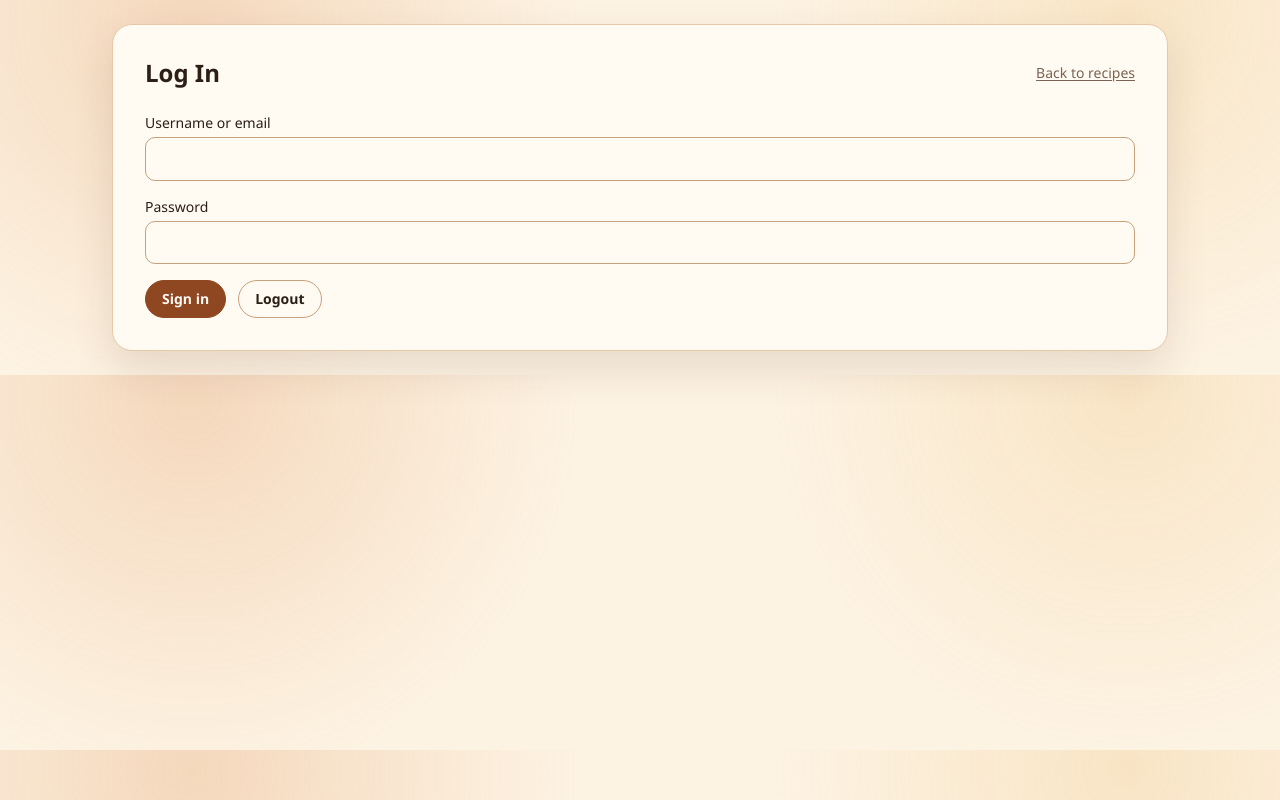
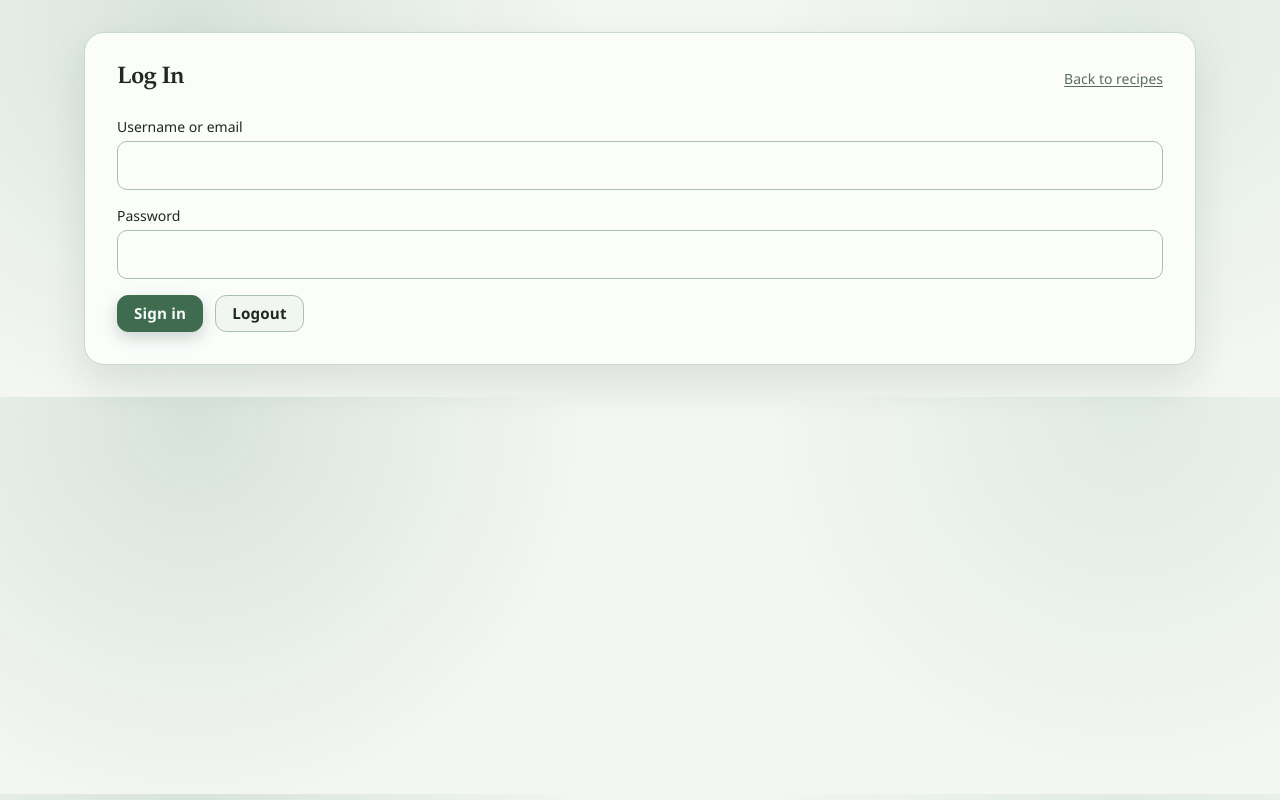
Before and after one commit to luisfleitas/RecetasDeLaFamilia, a Next.js app: page /login in a window 1280 px wide. Built offline with nearby package versions, Linux system fonts and the light colour scheme.

Commit message:
Apply fresh sage palette and home layout refinements

```diff
--- a/app/_components/ui/button-styles.ts
+++ b/app/_components/ui/button-styles.ts
@@ -1,15 +1,15 @@
 export type ButtonVariant = "primary" | "secondary" | "danger";
 
 const BUTTON_BASE =
-  "inline-flex items-center justify-center rounded-full border px-4 py-2 text-sm font-semibold transition-colors duration-150 focus-visible:outline-none focus-visible:ring-2 focus-visible:ring-[var(--color-focus)] focus-visible:ring-offset-2 focus-visible:ring-offset-[var(--color-bg)] disabled:cursor-not-allowed disabled:opacity-60";
+  "inline-flex items-center justify-center rounded-[0.7rem] border px-4 py-2.5 text-[0.95rem] font-semibold leading-none tracking-[0.01em] transition-all duration-150 focus-visible:outline-none focus-visible:ring-2 focus-visible:ring-[var(--color-focus)] focus-visible:ring-offset-2 focus-visible:ring-offset-[var(--color-bg)] disabled:cursor-not-allowed disabled:opacity-60";
 
 const BUTTON_VARIANTS: Record<ButtonVariant, string> = {
   primary:
-    "border-[var(--color-primary)] bg-[var(--color-primary)] text-[var(--color-primary-contrast)] hover:border-[var(--color-primary-hover)] hover:bg-[var(--color-primary-hover)] active:border-[var(--color-primary-active)] active:bg-[var(--color-primary-active)]",
+    "border-[var(--color-primary)] bg-[var(--color-primary)] text-[var(--color-primary-contrast)] shadow-[0_6px_16px_rgba(41,75,55,0.22)] hover:-translate-y-[1px] hover:border-[var(--color-primary-hover)] hover:bg-[var(--color-primary-hover)] active:translate-y-0 active:border-[var(--color-primary-active)] active:bg-[var(--color-primary-active)]",
   secondary:
-    "border-[var(--color-border-strong)] bg-[var(--color-surface)] text-[var(--color-text)] hover:border-[var(--color-primary)] hover:bg-[var(--color-surface-soft)] active:border-[var(--color-primary-active)] active:bg-[var(--color-surface-muted)]",
+    "border-[var(--color-border-strong)] bg-[color:var(--color-surface-soft)] text-[var(--color-text)] hover:-translate-y-[1px] hover:border-[var(--color-primary)] hover:bg-[var(--color-surface)] active:translate-y-0 active:border-[var(--color-primary-active)] active:bg-[var(--color-surface-muted)]",
   danger:
-    "border-[var(--color-danger)] bg-[var(--color-surface)] text-[var(--color-danger)] hover:bg-[var(--color-danger-soft)] active:bg-[var(--color-danger-soft)]",
+    "border-[var(--color-danger)] bg-[var(--color-surface)] text-[var(--color-danger)] hover:-translate-y-[1px] hover:bg-[var(--color-danger-soft)] active:translate-y-0 active:bg-[var(--color-danger-soft)]",
 };
 
 export function buttonClassName(variant: ButtonVariant, className?: string) {
--- a/app/globals.css
+++ b/app/globals.css
@@ -2,42 +2,42 @@
 @import "tailwindcss";
 
 :root {
-  --color-bg: #fdf3e3;
-  --color-surface: #fffaf2;
-  --color-surface-soft: #fff5e8;
-  --color-surface-muted: #f8e7d1;
-  --color-text: #2b1f16;
-  --color-text-muted: #7a6350;
-  --color-border: #e7c9a8;
-  --color-border-strong: #c6a17b;
-  --color-primary: #8f4721;
-  --color-primary-hover: #7e3f1d;
-  --color-primary-active: #6b3417;
-  --color-primary-contrast: #fffaf3;
-  --color-focus: #d07a2f;
+  --color-bg: #f3f6f3;
+  --color-surface: #fbfdfb;
+  --color-surface-soft: #f1f6f1;
+  --color-surface-muted: #e7efe9;
+  --color-text: #1f2922;
+  --color-text-muted: #5d6c61;
+  --color-border: #c9d8cc;
+  --color-border-strong: #a9c0b1;
+  --color-primary: #3f6b4f;
+  --color-primary-hover: #345942;
+  --color-primary-active: #294b37;
+  --color-primary-contrast: #f6fbf7;
+  --color-focus: #46795b;
   --color-danger: #b42318;
   --color-danger-soft: #fce4e2;
   --radius-sm: 0.625rem;
   --radius-md: 0.875rem;
   --radius-lg: 1.25rem;
-  --shadow-panel: 0 18px 40px rgba(74, 42, 22, 0.12);
-  --shadow-card: 0 8px 22px rgba(74, 42, 22, 0.09);
+  --shadow-panel: 0 18px 40px rgba(31, 57, 41, 0.11);
+  --shadow-card: 0 8px 22px rgba(31, 57, 41, 0.09);
 }
 
 [data-theme="warm"] {
-  --color-bg: #fdf3e3;
-  --color-surface: #fffaf2;
-  --color-surface-soft: #fff5e8;
-  --color-surface-muted: #f8e7d1;
-  --color-text: #2b1f16;
-  --color-text-muted: #7a6350;
-  --color-border: #e7c9a8;
-  --color-border-strong: #c6a17b;
-  --color-primary: #8f4721;
-  --color-primary-hover: #7e3f1d;
-  --color-primary-active: #6b3417;
-  --color-primary-contrast: #fffaf3;
-  --color-focus: #d07a2f;
+  --color-bg: #f3f6f3;
+  --color-surface: #fbfdfb;
+  --color-surface-soft: #f1f6f1;
+  --color-surface-muted: #e7efe9;
+  --color-text: #1f2922;
+  --color-text-muted: #5d6c61;
+  --color-border: #c9d8cc;
+  --color-border-strong: #a9c0b1;
+  --color-primary: #3f6b4f;
+  --color-primary-hover: #345942;
+  --color-primary-active: #294b37;
+  --color-primary-contrast: #f6fbf7;
+  --color-focus: #46795b;
   --color-danger: #b42318;
   --color-danger-soft: #fce4e2;
 }
@@ -64,15 +64,32 @@
   --color-background: var(--color-bg);
   --color-foreground: var(--color-text);
   --font-sans: "Avenir Next", "Segoe UI", sans-serif;
+  --font-display: "Iowan Old Style", "Palatino Linotype", "Book Antiqua", Palatino, serif;
   --font-mono: "SFMono-Regular", "Menlo", "Monaco", "Courier New", monospace;
 }
 
 body {
-  background: radial-gradient(circle at 15% 6%, rgba(217, 120, 51, 0.22), transparent 34%),
-    radial-gradient(circle at 88% 5%, rgba(234, 172, 78, 0.2), transparent 30%),
+  background: radial-gradient(circle at 15% 6%, rgba(104, 151, 120, 0.2), transparent 34%),
+    radial-gradient(circle at 88% 5%, rgba(142, 183, 157, 0.18), transparent 30%),
     var(--color-bg);
   color: var(--color-text);
   font-family: var(--font-geist-sans), "Avenir Next", "Segoe UI", sans-serif;
+  font-size: 16.5px;
+  line-height: 1.55;
+  text-rendering: optimizeLegibility;
+}
+
+h1,
+h2,
+h3 {
+  color: var(--color-text);
+  letter-spacing: -0.02em;
+  line-height: 1.15;
+}
+
+h1 {
+  font-family: var(--font-display);
+  letter-spacing: -0.03em;
 }
 
 a {
@@ -83,8 +100,8 @@ a {
   margin-left: auto;
   margin-right: auto;
   width: 100%;
-  max-width: 68rem;
-  padding: 1.5rem 1rem;
+  max-width: 72rem;
+  padding: 2rem 1.25rem;
 }
 
 .surface-panel {
@@ -99,6 +116,12 @@ a {
   border-radius: var(--radius-md);
   background: color-mix(in srgb, var(--color-surface) 92%, white 8%);
   box-shadow: var(--shadow-card);
+  transition: border-color 180ms ease, box-shadow 180ms ease, transform 180ms ease;
+}
+
+.surface-card:hover {
+  border-color: color-mix(in srgb, var(--color-border-strong) 70%, var(--color-border) 30%);
+  box-shadow: 0 12px 26px rgba(31, 57, 41, 0.12);
 }
 
 .input-base {
@@ -107,11 +130,17 @@ a {
   border-radius: var(--radius-sm);
   background: var(--color-surface);
   color: var(--color-text);
-  padding: 0.55rem 0.7rem;
+  padding: 0.68rem 0.82rem;
+  transition: border-color 150ms ease, box-shadow 150ms ease, background-color 150ms ease;
+}
+
+.input-base:hover {
+  border-color: color-mix(in srgb, var(--color-primary) 45%, var(--color-border-strong) 55%);
 }
 
 .input-base:focus-visible {
   outline: none;
+  border-color: var(--color-primary);
   box-shadow: 0 0 0 2px var(--color-focus);
 }
 
```
Also changed, not shown: app/page.tsx (+38 -18 lines).
